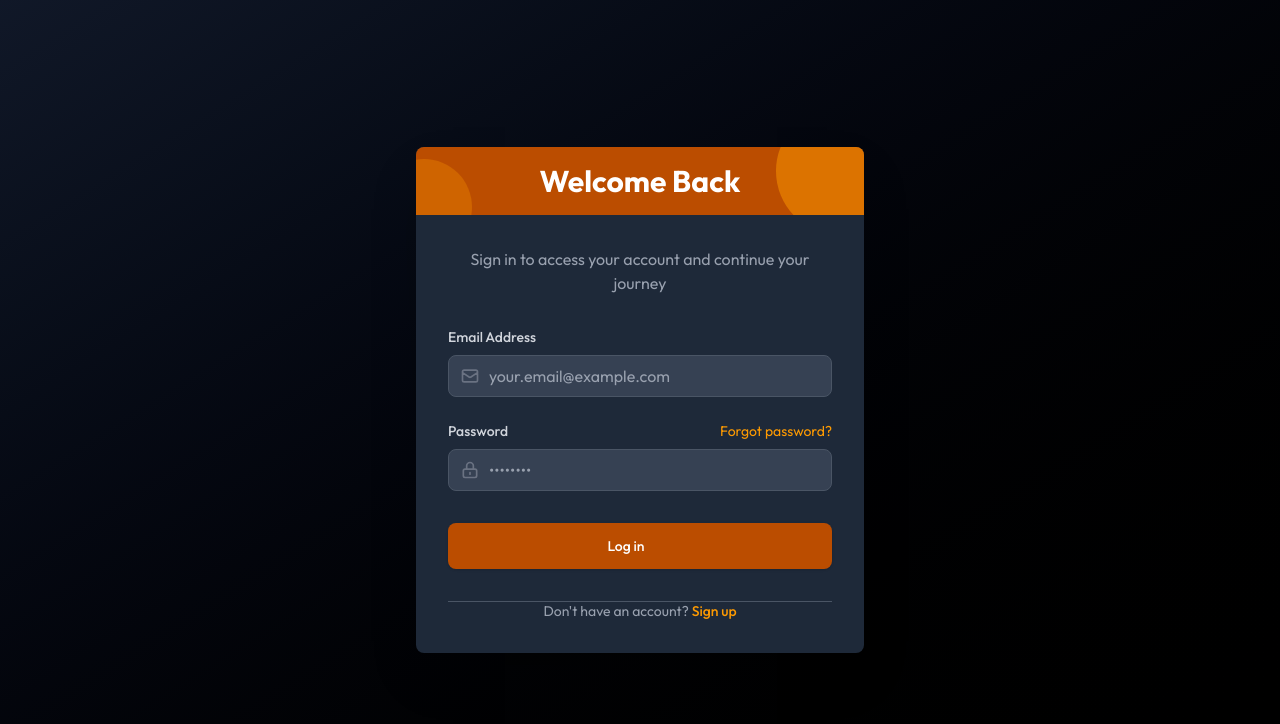
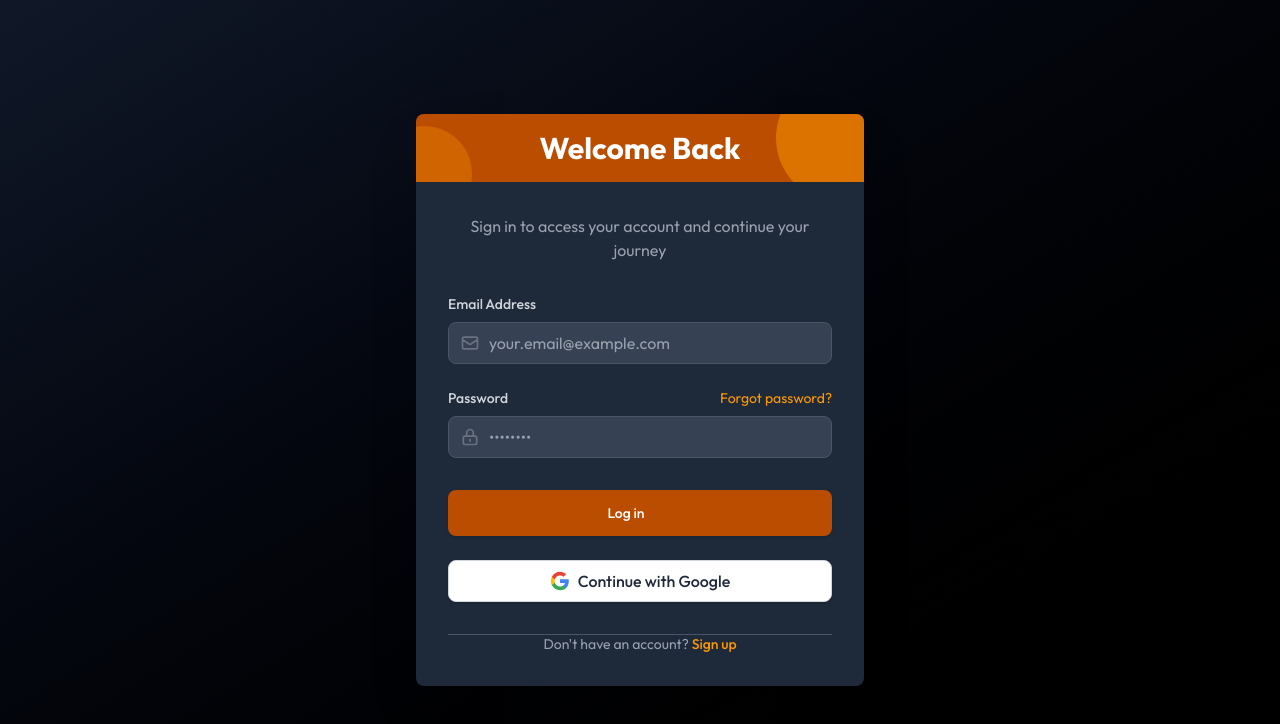
Before and after one commit to DreamWorks-Studio/DreamWorks, a React (Vite) app in the folder frontend/: page /sign-in in a window 1280 px wide. Shown: the top 724 px of the page. Built offline with nearby package versions, Linux system fonts and the light colour scheme.

Commit message:
Add a Google Button

```diff
--- /dev/null
+++ b/frontend/components/OAuth.jsx
@@ -0,0 +1,44 @@
+import React from 'react';
+
+const OAuth = () => {
+  const handleGoogleClick = () => {
+
+    try {
+
+    } catch (error) {
+        console.log('Could not sign in with Google');
+    }
+  };
+
+  return (
+    <div className="mt-4">
+      <button
+        type="button"
+        onClick={handleGoogleClick}
+        className="w-full flex items-center justify-center gap-2 bg-white hover:bg-gray-100 text-gray-800 font-medium py-2 px-4 border border-gray-300 rounded-lg shadow-sm transition duration-150 ease-in-out"
+      >
+        <svg className="w-5 h-5" viewBox="0 0 24 24">
+          <path
+            d="M22.56 12.25c0-.78-.07-1.53-.2-2.25H12v4.26h5.92c-.26 1.37-1.04 2.53-2.21 3.31v2.77h3.57c2.08-1.92 3.28-4.74 3.28-8.09z"
+            fill="#4285F4"
+          />
+          <path
+            d="M12 23c2.97 0 5.46-.98 7.28-2.66l-3.57-2.77c-.98.66-2.23 1.06-3.71 1.06-2.86 0-5.29-1.93-6.16-4.53H2.18v2.84C3.99 20.53 7.7 23 12 23z"
+            fill="#34A853"
+          />
+          <path
+            d="M5.84 14.09c-.22-.66-.35-1.36-.35-2.09s.13-1.43.35-2.09V7.07H2.18C1.43 8.55 1 10.22 1 12s.43 3.45 1.18 4.93l2.85-2.22.81-.62z"
+            fill="#FBBC05"
+          />
+          <path
+            d="M12 5.38c1.62 0 3.06.56 4.21 1.64l3.15-3.15C17.45 2.09 14.97 1 12 1 7.7 1 3.99 3.47 2.18 7.07l3.66 2.84c.87-2.6 3.3-4.53 6.16-4.53z"
+            fill="#EA4335"
+          />
+        </svg>
+        Continue with Google
+      </button>
+    </div>
+  );
+};
+
+export default OAuth;
--- a/frontend/pages/Register.jsx
+++ b/frontend/pages/Register.jsx
@@ -223,6 +223,7 @@ const Register = () => {
                 </svg>
               </button>
             </div>
+             <OAuth/>
           </form>
 
           <div className="mt-8 text-center">
--- a/frontend/pages/SignIn.jsx
+++ b/frontend/pages/SignIn.jsx
@@ -3,6 +3,7 @@ import { use } from 'react';
 import { useNavigate } from 'react-router-dom';
 import { useDispatch } from 'react-redux';
 import { signInStart,signInSuccess,signInFailure } from '../src/redux/user/userSlice';
+import OAuth from '../components/OAuth';
 
 
 const SignIn = () => {
@@ -135,6 +136,7 @@ const SignIn = () => {
                 </svg>
               </button>
             </div>
+            <OAuth/>
           </form>
 
           <div className="mt-8">
```
